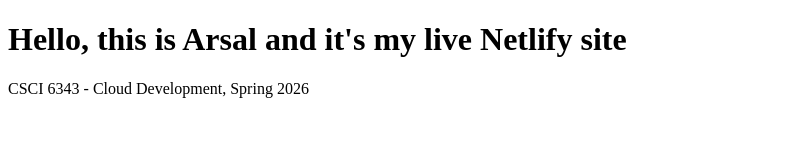
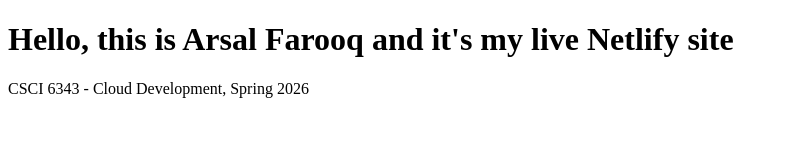
Before and after one commit to Arsalfarooq/cloud-dev-netlify, a plain HTML site: page index.html in a window 1280 px wide. Shown: the whole page, without its empty margins (0-788 px from the left). Drawn offline with Linux system fonts and the light colour scheme.

Commit message:
Update homepage message

```diff
--- a/index.html
+++ b/index.html
@@ -8,7 +8,7 @@
 
 <body>
 
-<h1><h1>Hello, this is Arsal and it's my live Netlify site</h1></h1>
+<h1><h1>Hello, this is Arsal Farooq and it's my live Netlify site</h1></h1>
 <p>CSCI 6343 - Cloud Development, Spring 2026</p>
 
 </body>
```
